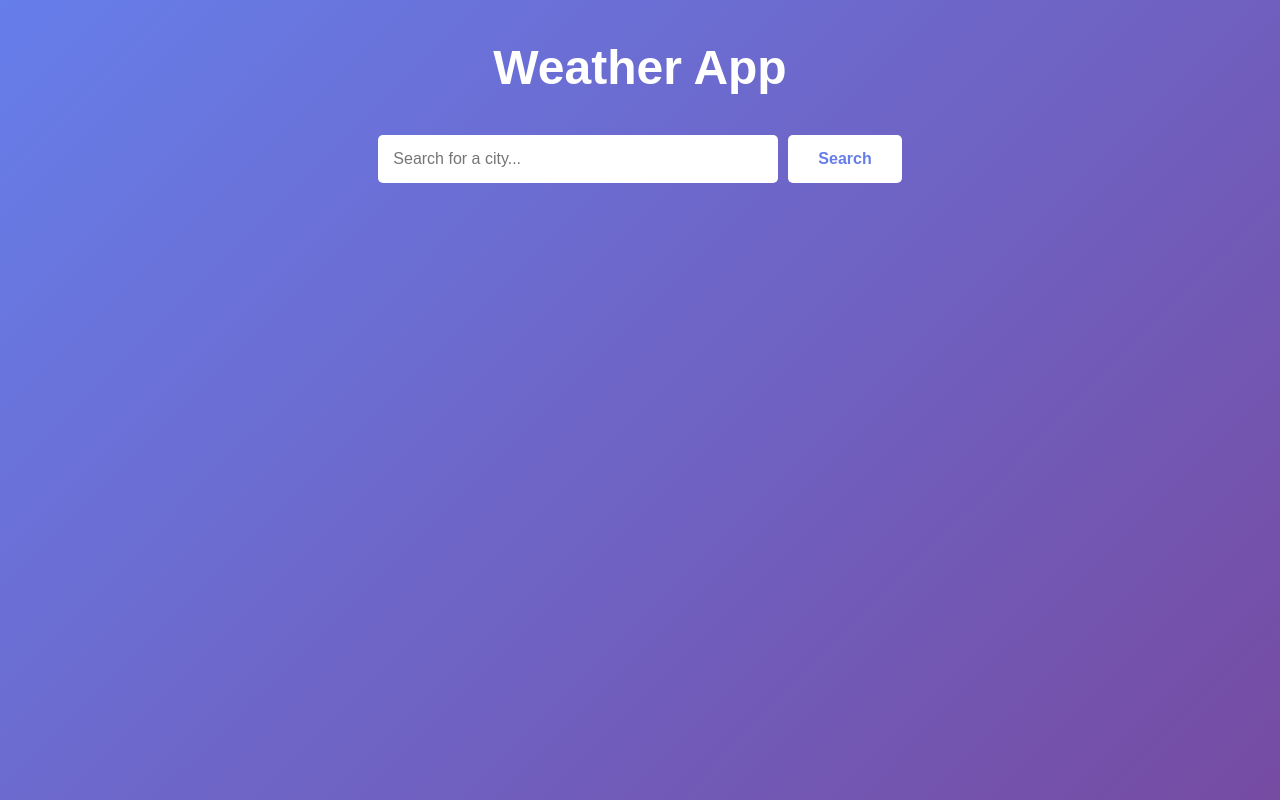
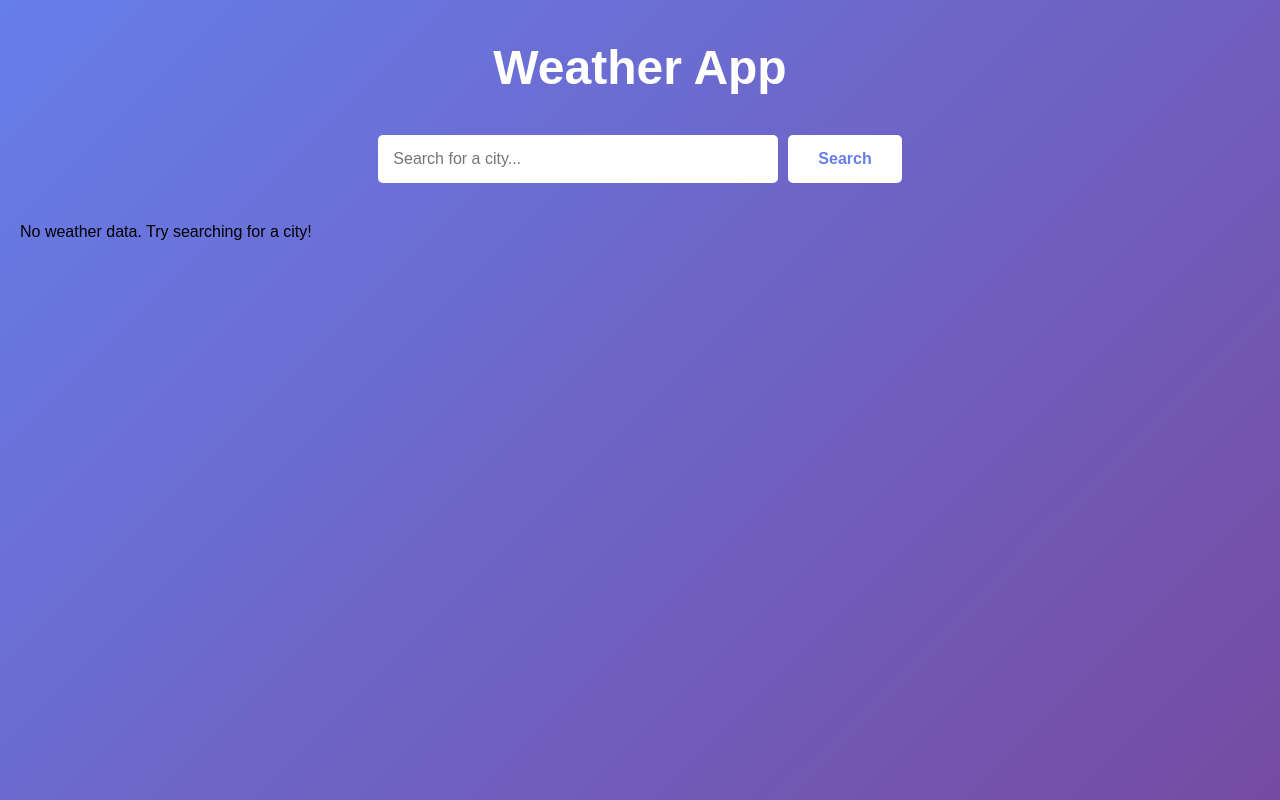
Before and after one commit to EliasMarteCortes/weather-app, a React (Create React App) app in the folder weather-app/: page / in a window 1280 px wide. Built offline with nearby package versions, Linux system fonts and the light colour scheme.

Commit message:
feat: add weather state management

```diff
--- a/weather-app/src/App.js
+++ b/weather-app/src/App.js
@@ -3,6 +3,7 @@ import './App.css';
 
 function App() {
   const [searchTerm, setSearchTerm] = useState('');
+  const [weather, setWeather] = useState(null);
 
   const handleSubmit = (e) => {
     e.preventDefault();
@@ -22,6 +23,16 @@ function App() {
         />
         <button type="submit">Search</button>
       </form>
+
+      <div className="weather-container">
+        {weather === null ? (
+          <p>No weather data. Try searching for a city!</p>
+        ) : (
+          <div className="weather-card">
+            <h2>{weather.name}, {weather.country}</h2>
+          </div>
+        )}
+      </div>
     </div>
   );
 }
```
